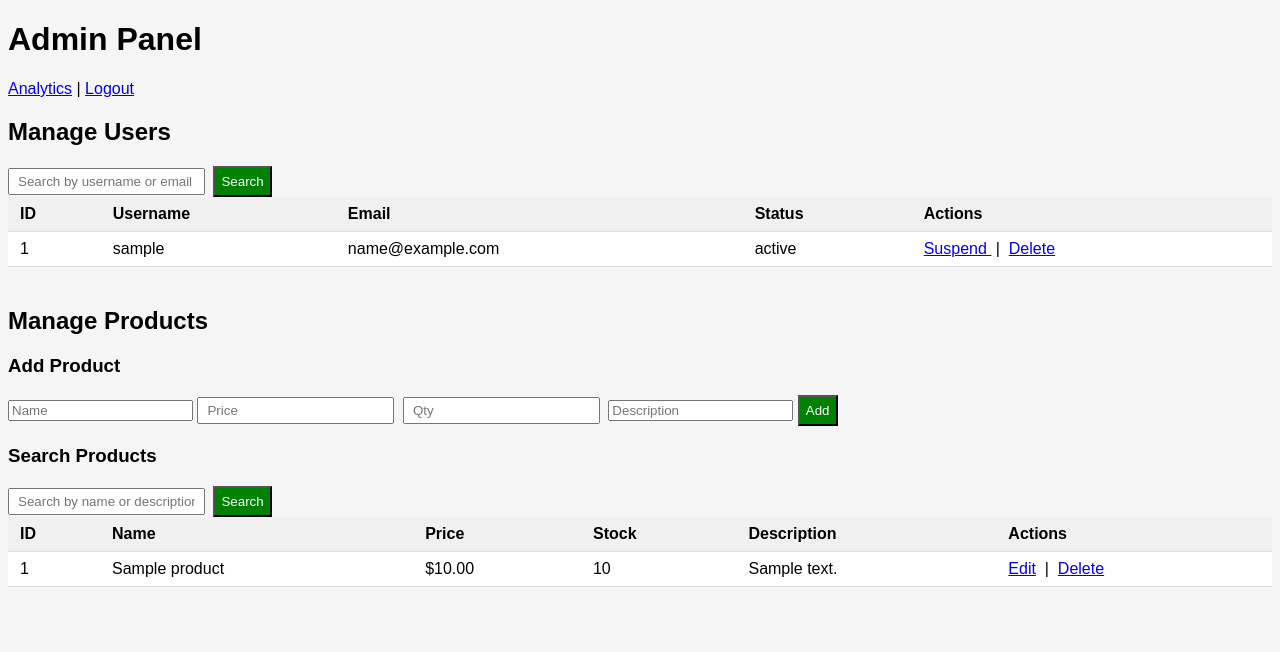
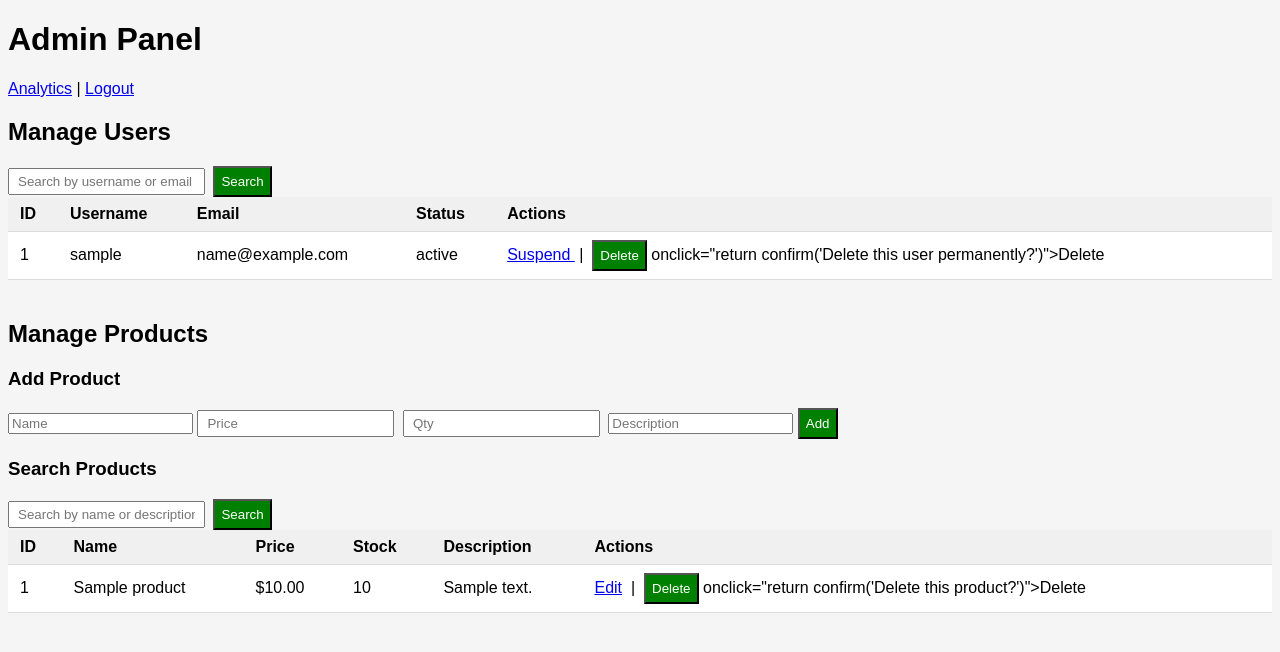
Before and after one commit to HermosuraM/CS4347_project, a PHP site: page /admin/panel.php in a window 1280 px wide. Shown: the top 652 px of the page. Run offline with PHP 8.4, Linux system fonts and the light colour scheme; the visitor is signed in with stand-in values (Sample User, id 1); tables that the repository leaves empty hold one stand-in row (values such as "Sample post").

Commit message:
Change delete links to forms for better security
Replaced direct delete links with forms for user and product deletion, enhancing security by using POST requests.

```diff
--- a/admin/panel.php
+++ b/admin/panel.php
@@ -1,9 +1,14 @@
 <?php
 session_start();
+
+if (empty($_SESSION['csrf_token'])) {
+    $_SESSION['csrf_token'] = bin2hex(random_bytes(32));
+}
+
 if (!isset($_SESSION['role']) || $_SESSION['role'] !== 'admin') {
-    header('Location: ../index.php');
-    exit;
+    die("Access denied.");
 }
+
 include '../config/db.php';
 
 $search_user    = isset($_GET['search_user'])    ? trim($_GET['search_user'])    : '';
@@ -85,8 +90,11 @@ if ($search_product !== '') {
                         <?php echo $u['status'] === 'active' ? 'Suspend' : 'Activate'; ?>
                     </a>
                     &nbsp;|&nbsp;
-                    <a href="delete_user.php?id=<?php echo (int)$u['user_id']; ?>"
-                       onclick="return confirm('Delete this user permanently?')">Delete</a>
+                    <form action="delete_user.php" method="POST" style="display:inline;">
+                        <input type="hidden" name="id" value="<?php echo (int)$u['user_id']; ?>">
+                        <button onclick="return confirm('Delete this user permanently?')">Delete</button>
+                    </form>
+                        onclick="return confirm('Delete this user permanently?')">Delete</a>
                 </td>
             </tr>
         <?php endwhile; ?>
@@ -131,8 +139,11 @@ if ($search_product !== '') {
                 <td>
                     <a href="edit_product.php?id=<?php echo (int)$row['product_id']; ?>">Edit</a>
                     &nbsp;|&nbsp;
-                    <a href="delete_product.php?id=<?php echo (int)$row['product_id']; ?>"
-                       onclick="return confirm('Delete this product?')">Delete</a>
+                    <form action="delete_product.php" method="POST" style="display:inline;">
+                        <input type="hidden" name="id" value="<?php echo (int)$row['product_id']; ?>">
+                        <button onclick="return confirm('Delete this product?')">Delete</button>
+                    </form>
+                        onclick="return confirm('Delete this product?')">Delete</a>
                 </td>
             </tr>
         <?php endwhile; ?>
```
